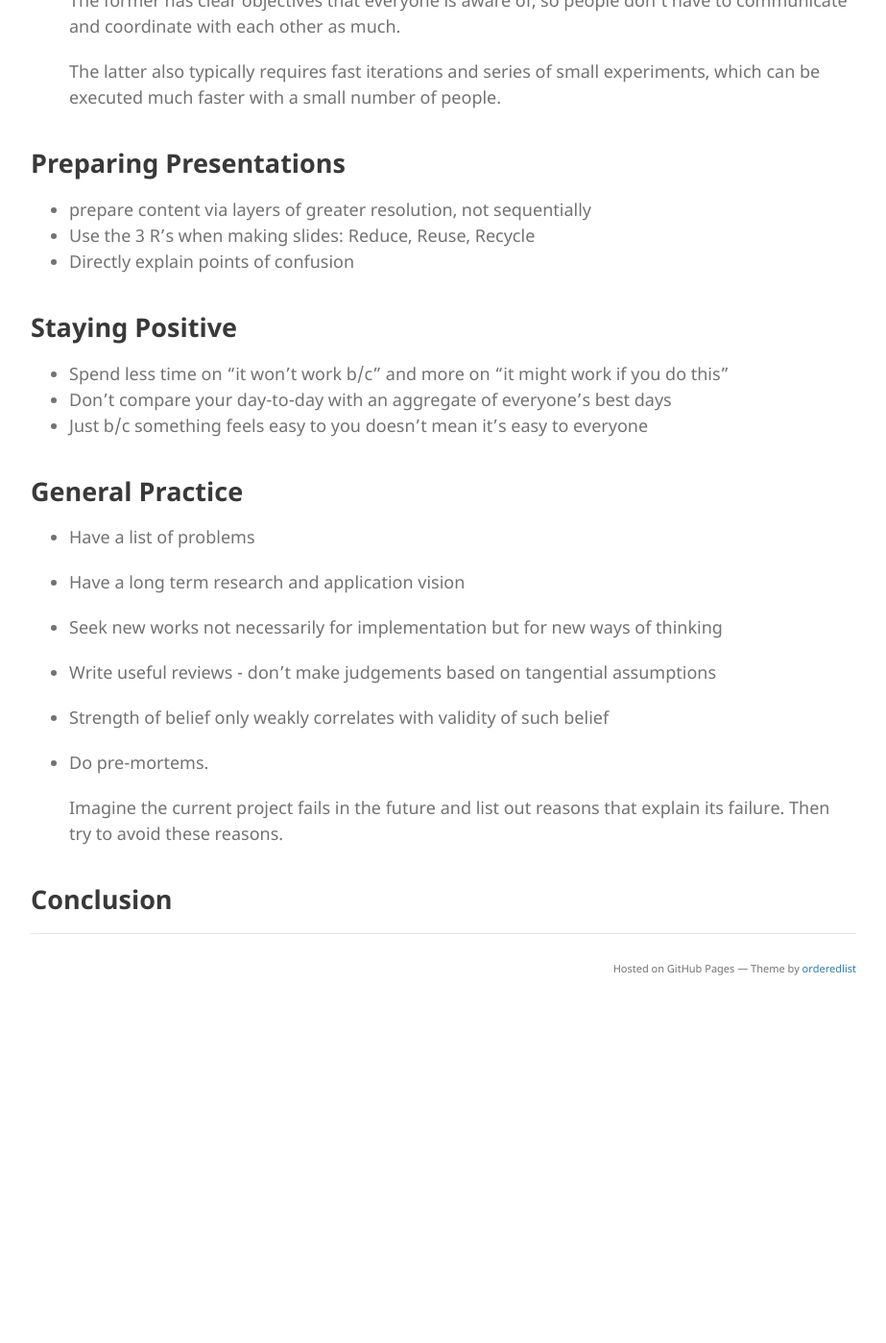
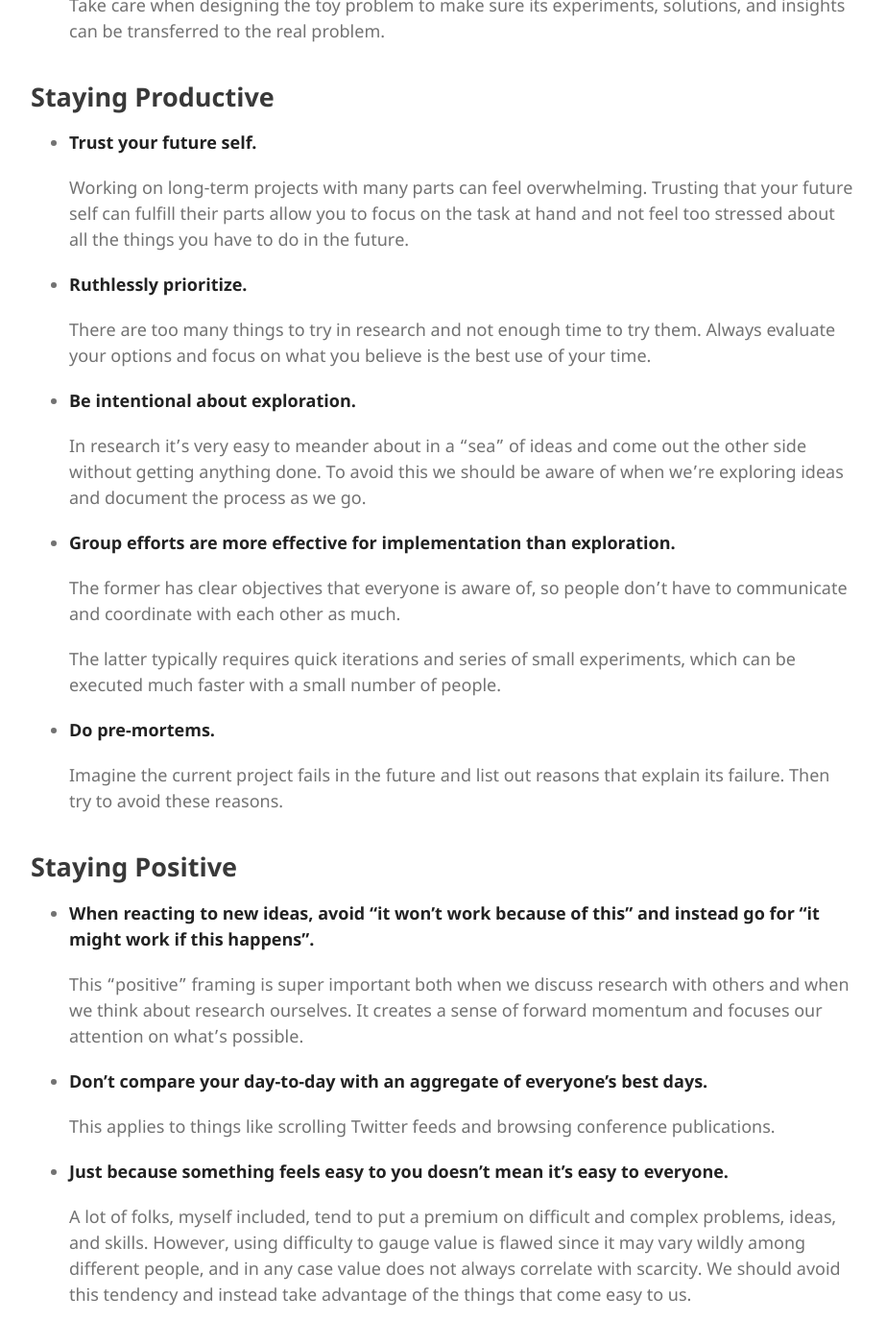
Before and after one commit to jacky-liang/jacky.io, a Jekyll site: the page built from blog/2021-11-10-research.md, in a window 1280 px wide and 1400 px high, scrolled down 1751 px. Shown: the whole window at 96% size, without its empty margins (178-1101 px from the left). Built offline with Jekyll 4.4.1, drawn with Linux system fonts in a browser that asks for light colours; a style sheet for code colours, icons or effects is not loaded; before the commit the page ends 2802 px from its top, so only the background shows below that; some of the changed text lies outside the part shown.

Commit message:
updated index updated advice blog

```diff
--- a/blog/2021-11-10-research.md
+++ b/blog/2021-11-10-research.md
@@ -1,86 +1,117 @@
 ---
 layout: blog_post
 title: Tips on Research
-description: List of research tips for grad students collected mostly from personal experience.
-date: July 22nd, 2022
+description: A list of research tips for grad students.
+date: November 16th, 2022
 ---
 
-Intro
+Here are some research tips I've collected during the my past few years in grad school.
+Some are advice I've received in person, some I've read online and found really helpful, and some I've learned from my own personal experience.
 
-## Coming up with Ideas
+Of course with any advice its applicability varies across different people and contexts.
+So, while I hope these tips can help you in your research, do take them with a grain of salt.
 
-- Work on what you believe to be the most important problem.
+## Choosing Problems and Ideas
+
+- **Work on what you believe to be the most important problem.**
 
   Rated problems by a combination of novelty, usefulness, and practicality.
 
-- Be attached to problems, less attached on assumptions, and less attached to solutions.
+- **Be attached to problems, less attached on assumptions, and less attached to solutions.**
 
-- Combat paralysis by first believing that progress in the field is guaranteed, then work backwards from there.
+- **Combat paralysis by first believing that progress in the field is guaranteed.**
 
   By paralysis I mean the feeling that there is nothing to be done with a given problem.
 
   Of course actual progress is not guaranteed, but it's hard to make progress without first believing that there is progress to be made.
 
-- Incremental work is fine as long as they bring about new understandings.
+  It's also easier to think "backwards" - given problem X is solved, what were the key advances that led to its solution?
+
+- **Maintain a list of unsolved problems that you think are important.**
+
+  Check this list occasionally when you acquire new information (e.g. new datasets, algorithms, hardware) to see if any can now be solved.
+
+- **Have a long term research and application vision.**
+
+  Where do you think your field is going in 5 years? 10 years? Where do you think it should go? What are the key applications that need to be unlocked?
+
+  These predictions don't have to be accurate, but going through the exercise can help you build a deeper understanding of the key research problems.
+
+- **Incremental work is fine as long as they bring about new understandings.**
 
   It's also a great way to build confidence and learn about a field. Nothing beats personal "on-policy" experience of trying to solve a problem.
 
-- Most ideas are bad ideas. Don't be stingy with ideas.
+- **Most ideas are bad ideas. Don't be stingy with ideas.**
 
-- Test and discard new ideas quickly but carefully.
+- **Test and discard new ideas quickly but carefully.**
 
-  You should figure out and record what constraints or assumptions prevented them from working. This is useful in case these conditions change in the future.
+  Figure out and record what constraints or assumptions prevented them from working. This is useful in case these conditions change in the future.
 
-- Don't be afraid to make ideas concrete.
+- **Don't be afraid to make ideas concrete.**
 
   It's easier to show how concrete ideas don't work as opposed to abstract ideas, so sometimes we might be reluctant to make ideas concrete in fear of discovering that they don't work. It's important to not procrastinate on this to make real progress.
 
-- Just because a toy problem can be interpolated into the actual problem doesn't mean the toy solution can be interpolated into the actual solution.
+- **Just because a toy problem can be interpolated into the actual problem doesn't mean the toy solution can be interpolated into the actual solution.**
 
-  In other words, take care when designing the toy problem to make sure its experiments, solutions, and insights can be transferred to the real problem.
+  Take care when designing the toy problem to make sure its experiments, solutions, and insights can be transferred to the real problem.
 
 ## Staying Productive
 
-- Trust your future self.
+- **Trust your future self.**
 
   Working on long-term projects with many parts can feel overwhelming. Trusting that your future self can fulfill their parts allow you to focus on the task at hand and not feel too stressed about all the things you have to do in the future.
 
-- Be intentional about exploration.
+- **Ruthlessly prioritize.**
+
+  There are too many things to try in research and not enough time to try them. Always evaluate your options and focus on what you believe is the best use of your time.
+
+- **Be intentional about exploration.**
 
   In research it's very easy to meander about in a "sea" of ideas and come out the other side without getting anything done. To avoid this we should be aware of when we're exploring ideas and document the process as we go.
 
-- Group efforts are more effective for implementation than exploration.
+- **Group efforts are more effective for implementation than exploration.**
 
   The former has clear objectives that everyone is aware of, so people don't have to communicate and coordinate with each other as much.
 
-  The latter also typically requires fast iterations and series of small experiments, which can be executed much faster with a small number of people.
+  The latter typically requires quick iterations and series of small experiments, which can be executed much faster with a small number of people.
+
+- **Do pre-mortems.**
+
+  Imagine the current project fails in the future and list out reasons that explain its failure. Then try to avoid these reasons.
+
+## Staying Positive
+
+- **When reacting to new ideas, avoid "it won't work because of this" and instead go for "it might work if this happens".**
+
+  This "positive" framing is super important both when we discuss research with others and when we think about research ourselves. It creates a sense of forward momentum and focuses our attention on what's possible.
+
+- **Don't compare your day-to-day with an aggregate of everyone's best days.**
+
+  This applies to things like scrolling Twitter feeds and browsing conference publications.
+
+- **Just because something feels easy to you doesn't mean it's easy to everyone.**
+
+  A lot of folks, myself included, tend to put a premium on difficult and complex problems, ideas, and skills. However, using difficulty to gauge value is flawed since it may vary wildly among different people, and in any case value does not always correlate with scarcity. We should avoid this tendency and instead take advantage of the things that come easy to us.
 
 ## Preparing Presentations
 
-- prepare content via layers of greater resolution, not sequentially
-- Use the 3 R's when making slides: Reduce, Reuse, Recycle
-- Directly explain points of confusion
+- **Use the 3 R's when making slides: Reduce, Reuse, Recycle.**
 
-## Staying Positive
+  Reduce means using less slides and less content on each slide to make the point.
 
-- Spend less time on "it won't work b/c" and more on "it might work if you do this"
-- Don't compare your day-to-day with an aggregate of everyone's best days
-- Just b/c something feels easy to you doesn't mean it's easy to everyone
+  Reuse means reusing previously made slides whenever appropriate.
 
-## General Practice
+  Recycle means not starting from scratch whenever possible - take figures, bullet points, tables from previous decks.
 
-- Have a list of problems
+- **Directly explain points of confusion.**
 
-- Have a long term research and application vision
+  For example, using a keyword in multiple contexts with different meanings can be confusing.
+  In addition to making the contexts clearer, directly explain the different contexts and definitions beforehand.
 
-- Seek new works not necessarily for implementation but for new ways of thinking
+## Misc
 
-- Write useful reviews - don't make judgements based on tangential assumptions
+- **Learn from new works not just their specific ideas but also their new ways of thinking.**
 
-- Strength of belief only weakly correlates with validity of such belief
+- **Strength of belief only weakly correlates with its validity.**
 
-- Do pre-mortems.
-
-  Imagine the current project fails in the future and list out reasons that explain its failure. Then try to avoid these reasons.
-
-## Conclusion
+  Don't solely evaluate the validity of beliefs based on how strongly others believe in them or how popular the beliefs are. Evaluate them based on concrete evidence and from first principles.
```
Also changed, not shown: index.md (+6 -13 lines), assets/imgs/robot_butler.png (added).
